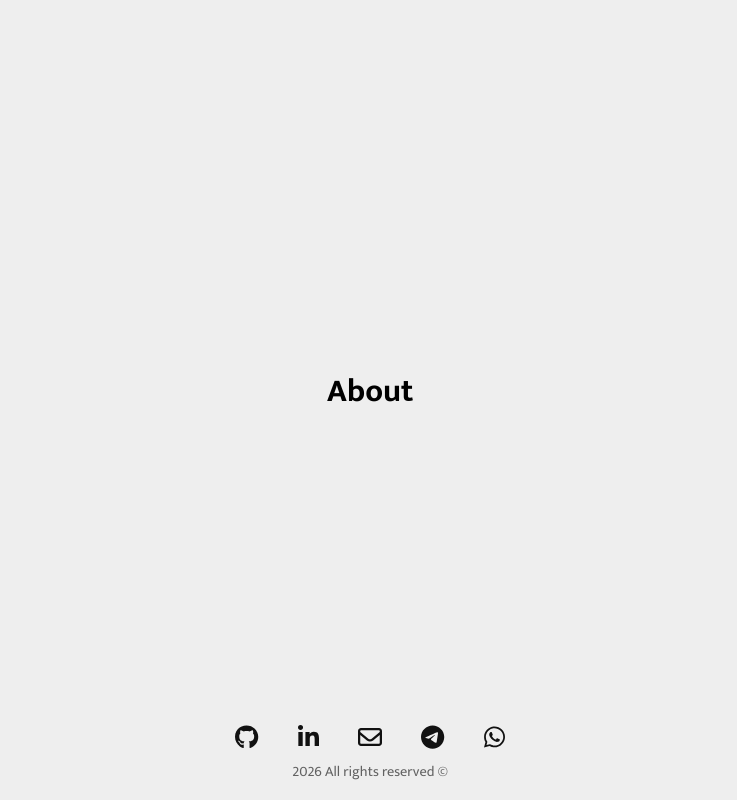
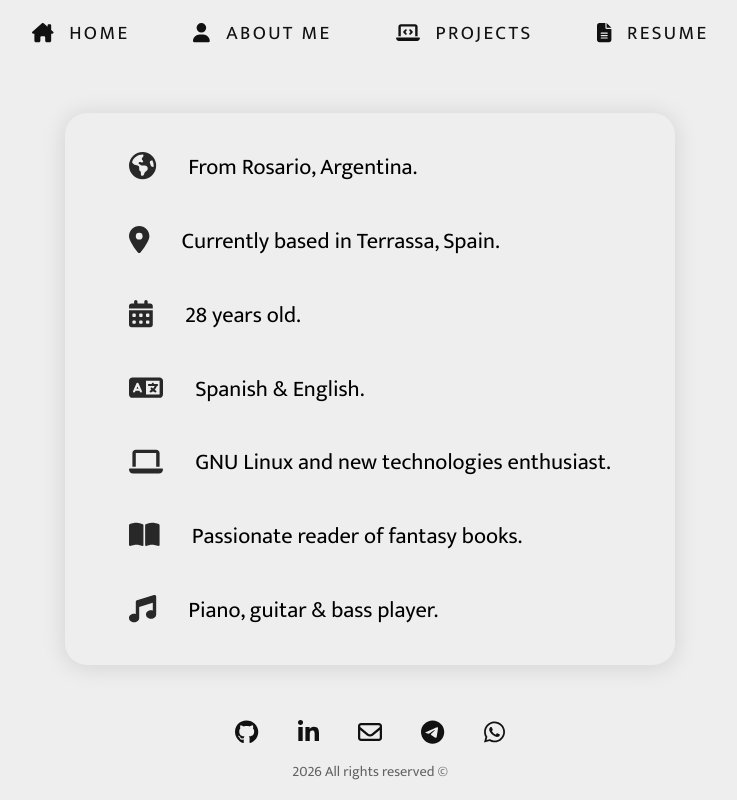
Before and after one commit to ramireznicc/portfolio, a React (Create React App) app: page /about in a window 1280 px wide. Shown: the whole page, without its empty margins (270-1007 px from the left). Built offline with nearby package versions, Linux system fonts and the light colour scheme.

Commit message:
[feature] implement navbar in desktop view, implement aboutme page

```diff
--- a/src/components/footer/Footer.css
+++ b/src/components/footer/Footer.css
@@ -6,6 +6,7 @@
   justify-content: center;
   padding-bottom: 1rem;
   overflow: hidden;
+  gap: 0.3rem;
 }
 
 .footer-icons {
@@ -14,7 +15,7 @@
   align-items: center;
   justify-content: center;
   gap: 1.7rem;
-  animation: backInRight;
+  animation: backInUp;
   animation-duration: 1s;
 }
 
@@ -22,6 +23,6 @@
   opacity: 0.7;
   font-size: 0.9rem;
   color: var(--text-secondary);
-  animation: backInRight;
-  animation-duration: 1.4s;
+  animation: backInUp;
+  animation-duration: 1.2s;
 }
--- a/src/components/navbar/NavBar.css
+++ b/src/components/navbar/NavBar.css
@@ -7,7 +7,7 @@
 }
 
 .navbar-menu-icon {
-  padding-right: 20px;
+  padding-right: 1rem;
 }
 
 .navbar-menu {
@@ -16,7 +16,7 @@
   width: 200px;
   height: 320px;
   background-color: var(--background);
-  border: solid 1px var(--grey);
+  box-shadow: 0 2px 22px 2px var(--black-transparent);
   border-radius: 0 0 0 22px;
   display: flex;
   flex-direction: column;
@@ -26,12 +26,12 @@
 
 .menu-open-animation {
   animation: slideInRight;
-  animation-duration: 0.6s;
+  animation-duration: 0.3s;
 }
 
 .menu-close-animation {
   animation: slideOutRight;
-  animation-duration: 0.6s;
+  animation-duration: 0.3s;
 }
 
 .menu-pages {
@@ -47,17 +47,35 @@
 .page {
   width: 100%;
   color: var(--text);
-  opacity: 0.8;
   font-size: 1.3rem;
   text-transform: uppercase;
   letter-spacing: 0.15rem;
   display: flex;
   align-items: center;
-  gap: 0.5rem;
+  gap: 1rem;
+}
+
+.navbar-pages {
+  flex: 1;
+  display: none;
+  align-items: center;
+  justify-content: center;
+  gap: 4rem;
 }
 
 @media (min-width: 768px) {
   .navbar-menu-icon {
     display: none;
   }
+  .navbar-pages {
+    display: flex;
+  }
+  .page {
+    font-size: 1.2rem;
+    transition: all 0.3s ease-in-out;
+  }
+  .page:hover {
+    scale: 1.02;
+    opacity: 0.6;
+  }
 }
--- a/src/components/navbar/NavBar.jsx
+++ b/src/components/navbar/NavBar.jsx
@@ -24,7 +24,7 @@ const NavBar = () => {
 
   const handleMenuClose = () => {
     setMenuClass("navbar-menu menu-close-animation");
-    setTimeout(() => setIsMenuOpen(false), 500);
+    setTimeout(() => setIsMenuOpen(false), 250);
   };
 
   const menuPages = [
@@ -52,6 +52,16 @@ const NavBar = () => {
 
   return (
     <div className="navbar">
+      <div className="navbar-pages">
+        {menuPages.map((page) => (
+          <Link key={page.name} to={page.link} onClick={handleMenuClose}>
+            <div className="page">
+              {page.icon}
+              {page.name}
+            </div>
+          </Link>
+        ))}
+      </div>
       <div className="navbar-menu-icon">
         <IconButton
           size={"1.6rem"}
--- a/src/components/subtitle/Subtitle.css
+++ b/src/components/subtitle/Subtitle.css
@@ -2,7 +2,6 @@
   font-size: 2rem;
   font-weight: 200;
   color: var(--text-secondary);
-  text-shadow: 0 2px 2px rgba(0, 0, 0, 0.5);
   animation: backInDown;
   animation-duration: 1.3s;
 }
--- a/src/index.css
+++ b/src/index.css
@@ -35,19 +35,19 @@ button {
 }
 
 .container {
-  width: 100%;
-  padding: 20px;
+  padding: 1.5rem;
   display: flex;
   flex-direction: column;
   align-items: center;
   justify-content: center;
+  flex: 1;
   gap: 1rem;
-  flex: 1;
 }
 
 @media (min-width: 768px) {
   .container {
     flex-direction: row;
-    gap: 4rem;
+    gap: 2rem;
+    padding: 0;
   }
 }
--- /dev/null
+++ b/src/pages/about/About.css
@@ -0,0 +1,51 @@
+.about-card {
+  width: 380px;
+  height: 600px;
+  border-radius: 22px;
+  display: flex;
+  flex-direction: column;
+  justify-content: center;
+  gap: 2rem;
+  padding: 0 1.5rem;
+  box-shadow: 0 2px 22px 2px var(--black-transparent);
+  animation: fadeIn;
+  animation-duration: 1s;
+}
+
+.about-item {
+  display: flex;
+  gap: 1rem;
+  align-items: center;
+}
+
+.about-item-icon {
+  font-size: 1.5rem;
+  color: var(--text-secondary);
+  animation: bounceInLeft;
+  animation-duration: 0.8s;
+}
+
+.about-item-text {
+  font-size: 1.2rem;
+  animation: bounceInRight;
+  animation-duration: 0.8s;
+}
+
+@media (min-width: 768px) {
+  .about-card {
+    width: fit-content;
+    height: fit-content;
+    gap: 1.8rem;
+    padding: 2rem 4rem;
+    overflow: hidden;
+  }
+  .about-item {
+    gap: 2rem;
+  }
+  .about-item-icon {
+    font-size: 1.7rem;
+  }
+  .about-item-text {
+    font-size: 1.4rem;
+  }
+}
--- a/src/pages/about/About.jsx
+++ b/src/pages/about/About.jsx
@@ -1,7 +1,58 @@
+import { FontAwesomeIcon } from "@fortawesome/react-fontawesome";
+import {
+  faEarthAmerica,
+  faLocationDot,
+  faCalendarAlt,
+  faLanguage,
+  faLaptop,
+  faBookOpen,
+  faMusic,
+} from "@fortawesome/free-solid-svg-icons";
+
+import "./About.css";
+
 const About = () => {
+  const info = [
+    {
+      icon: <FontAwesomeIcon icon={faEarthAmerica} />,
+      text: "From Rosario, Argentina.",
+    },
+    {
+      icon: <FontAwesomeIcon icon={faLocationDot} />,
+      text: "Currently based in Terrassa, Spain.",
+    },
+    {
+      icon: <FontAwesomeIcon icon={faCalendarAlt} />,
+      text: "28 years old.",
+    },
+    {
+      icon: <FontAwesomeIcon icon={faLanguage} />,
+      text: "Spanish & English.",
+    },
+    {
+      icon: <FontAwesomeIcon icon={faLaptop} />,
+      text: "GNU Linux and new technologies enthusiast.",
+    },
+    {
+      icon: <FontAwesomeIcon icon={faBookOpen} />,
+      text: "Passionate reader of fantasy books.",
+    },
+    {
+      icon: <FontAwesomeIcon icon={faMusic} />,
+      text: "Piano, guitar & bass player.",
+    },
+  ];
+
   return (
-    <div>
-      <h1>About</h1>
+    <div className="container">
+      <div className="about-card">
+        {info.map((item) => (
+          <div className="about-item" key={item.text}>
+            <span className="about-item-icon">{item.icon}</span>
+            <span className="about-item-text">{item.text}</span>
+          </div>
+        ))}
+      </div>
     </div>
   );
 };
--- a/src/pages/hello/Hello.css
+++ b/src/pages/hello/Hello.css
@@ -3,6 +3,7 @@
   flex-direction: column;
   align-items: center;
   justify-content: center;
+  gap: 0.4rem;
 }
 
 @media (min-width: 768px) {
```
